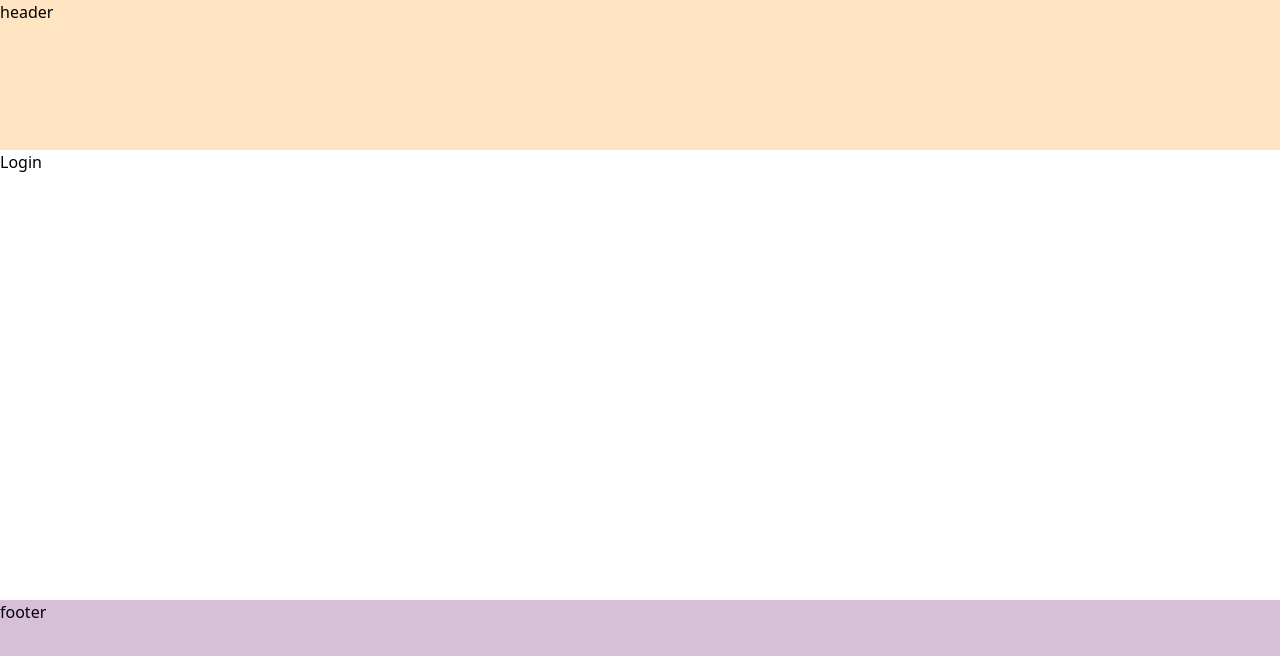
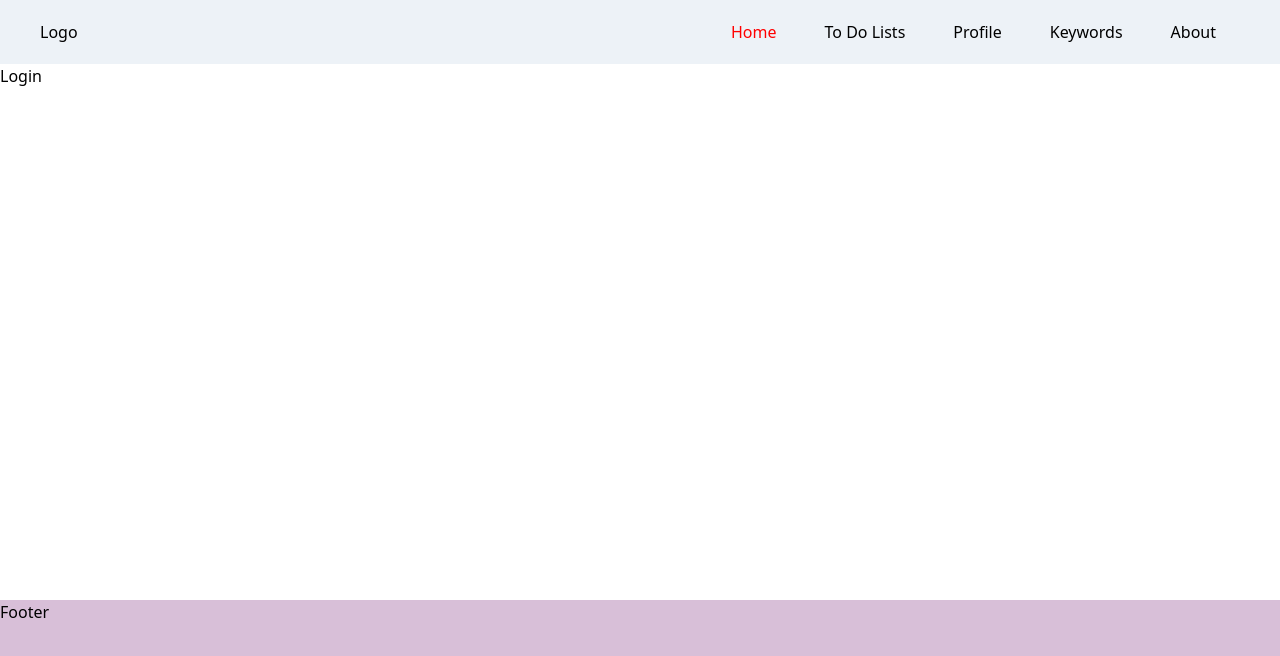
Before and after one commit to robert-laws/practice-aug-2020-tailwind-css, a React (Create React App) app: page / in a window 1280 px wide. Shown: the top 656 px of the page. Built offline with nearby package versions, Linux system fonts and the light colour scheme.

Commit message:
add header with navlinks

```diff
--- a/src/App.js
+++ b/src/App.js
@@ -7,11 +7,13 @@ import Keywords from './pages/Keywords';
 import About from './pages/About';
 import NotFound from './pages/NotFound';
 
+import Header from './sections/Header';
+
 function App() {
   return (
     <Router>
       <div className='App'>
-        <header>header</header>
+        <Header />
         <main>
           <Switch>
             <Route exact path='/' component={Login} />
@@ -22,7 +24,7 @@ function App() {
             <Route path='*' component={NotFound} />
           </Switch>
         </main>
-        <footer>footer</footer>
+        <footer>Footer</footer>
       </div>
     </Router>
   );
--- a/src/assets/sample.css
+++ b/src/assets/custom.css
@@ -5,9 +5,13 @@
   flex-direction: column;
 }
 
-header {
+/* header {
   flex: 0 1 150px;
   background-color: bisque;
+} */
+
+.active {
+  color: red;
 }
 
 main {
--- a/src/index.js
+++ b/src/index.js
@@ -1,7 +1,7 @@
 import React from 'react';
 import ReactDOM from 'react-dom';
 import './assets/main.css';
-import './assets/sample.css';
+import './assets/custom.css';
 import App from './App';
 
 ReactDOM.render(
--- /dev/null
+++ b/src/sections/Header.js
@@ -0,0 +1,29 @@
+import React from 'react';
+import { NavLink } from 'react-router-dom';
+
+const Header = () => {
+  return (
+    <header className='flex flex-row items-center px-10 bg-gray-200 h-16'>
+      <div className='logo flex-initial'>Logo</div>
+      <nav className='flex-auto flex justify-end'>
+        <NavLink className='mx-6 hover:text-red-400' exact to='/'>
+          Home
+        </NavLink>
+        <NavLink className='mx-6 hover:text-red-400' to='todos'>
+          To Do Lists
+        </NavLink>
+        <NavLink className='mx-6 hover:text-red-400' to='profile'>
+          Profile
+        </NavLink>
+        <NavLink className='mx-6 hover:text-red-400' to='keywords'>
+          Keywords
+        </NavLink>
+        <NavLink className='mx-6 hover:text-red-400' to='about'>
+          About
+        </NavLink>
+      </nav>
+    </header>
+  );
+};
+
+export default Header;
```
